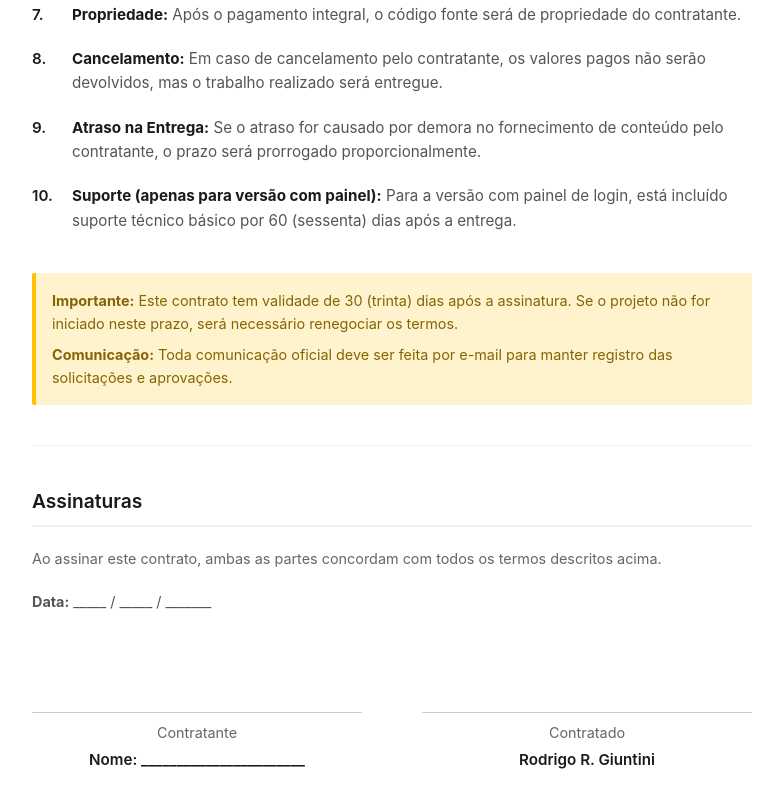
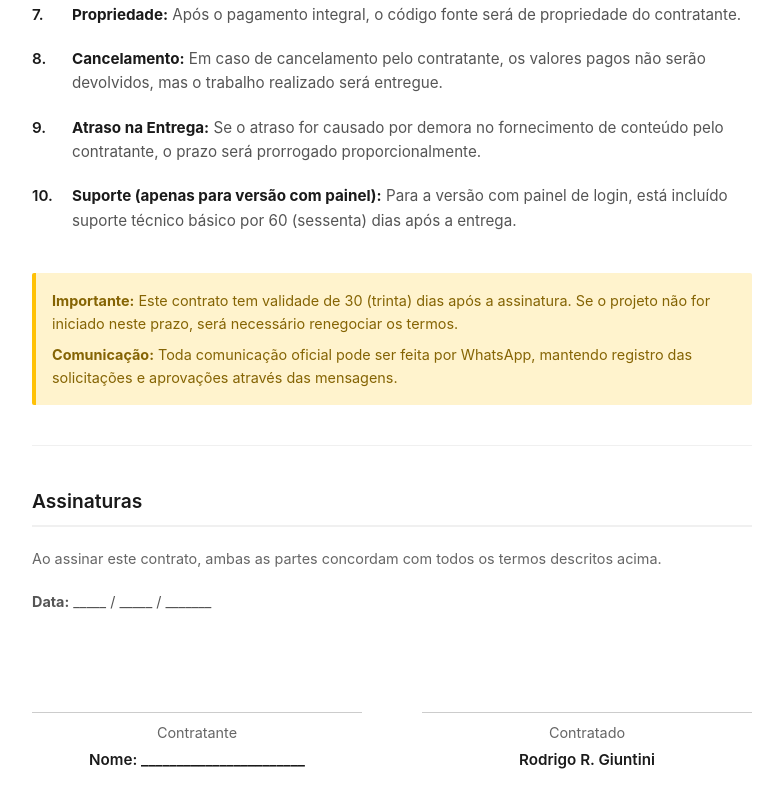
Before and after one commit to rodrigogiuntini/sistema-contrato-digital, a plain HTML site: page contrato.html in a window 1280 px wide. Shown: the part 1605-2413 px from the top of the page, without its empty margins (248-1031 px from the left). Drawn offline with Linux system fonts and the light colour scheme.

Commit message:
Alterar comunicação de e-mail para WhatsApp no contrato

```diff
--- a/contrato.html
+++ b/contrato.html
@@ -368,8 +368,8 @@
             <div class="highlight">
                 <p><strong>Importante:</strong> Este contrato tem validade de 30 (trinta) dias após a assinatura.
                 Se o projeto não for iniciado neste prazo, será necessário renegociar os termos.</p>
-                <p><strong>Comunicação:</strong> Toda comunicação oficial deve ser feita por e-mail para
-                manter registro das solicitações e aprovações.</p>
+                <p><strong>Comunicação:</strong> Toda comunicação oficial pode ser feita por WhatsApp,
+                mantendo registro das solicitações e aprovações através das mensagens.</p>
             </div>
 
             <div class="signature-section">
```
